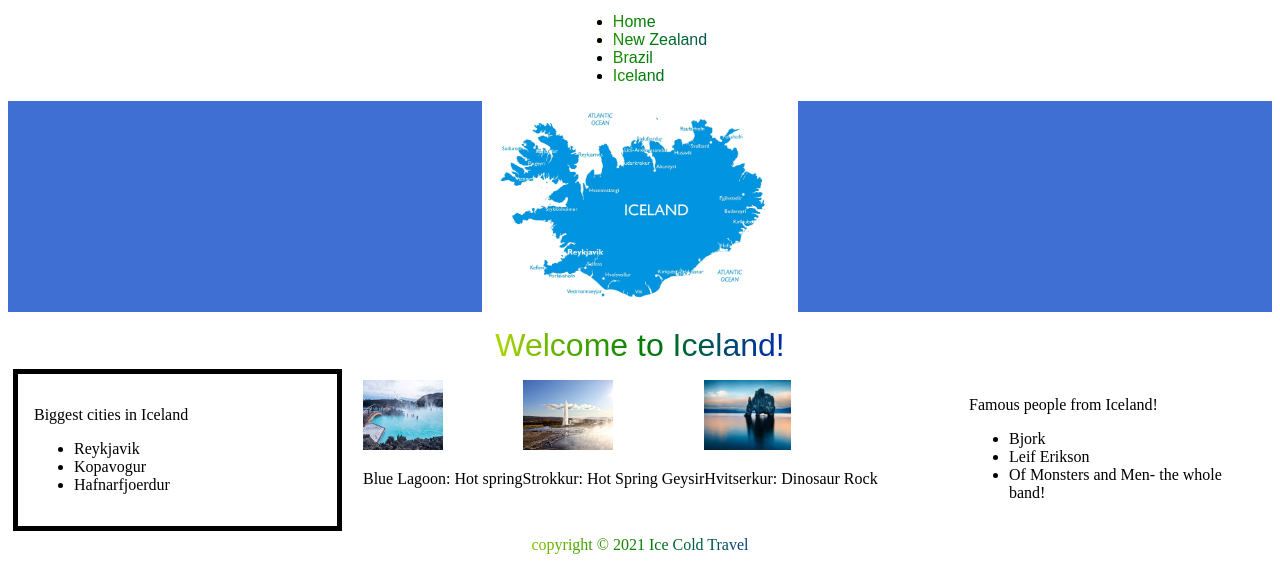
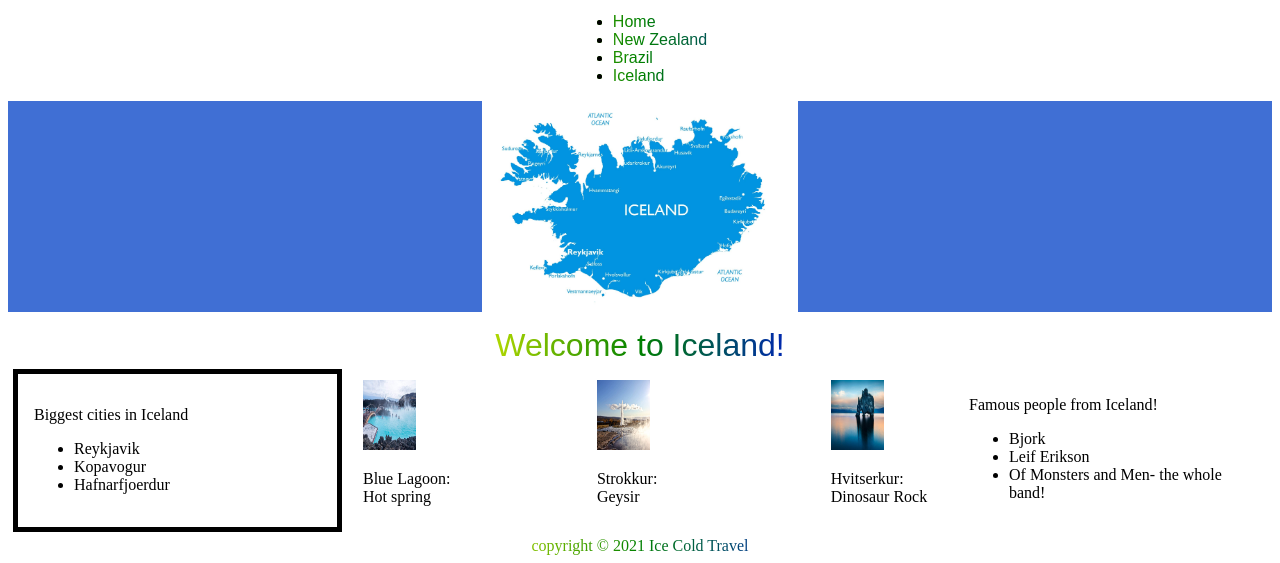
Before and after one commit to SaraHackle/hello-world-ice-cold-cornbreads, a plain HTML site: page iceland.html in a window 1280 px wide. Shown: the part 245-808 px from the top of the page. Drawn offline with Linux system fonts and the light colour scheme.

Commit message:
Iceland Page Fix

```diff
--- a/iceland.html
+++ b/iceland.html
@@ -39,16 +39,16 @@
         </section>
         <section class="landmarks">
             <div>
-                <img class="landmark-pics" src="images/blue-lagoon.jpg" alt="christ the redeemer" height="100" width="160">
-                <p>Blue Lagoon: Hot spring</p>
+                <img class="landmark-pics" src="images/blue-lagoon.jpg" alt="blue lagoon" height="1214" width="1820">
+                <p>Blue Lagoon: <br/>Hot spring</p>
             </div>
             <div>
-                <img class="landmark-pics" src="images/Strokkur-hot-spring.jpg" alt="christ the redeemer" height="100" width="160">
-                <p>Strokkur: Hot Spring Geysir</p>
+                <img class="landmark-pics" src="images/Strokkur-hot-spring.jpg" alt="strokkur" height="867" width="1300">
+                <p>Strokkur: <br/>  Geysir</p>
             </div>
             <div>
-                <img class="landmark-pics" src="images/hvitserkur-northiceland.jpg" alt="christ the redeemer" height="100" width="160">
-                <p>Hvitserkur: Dinosaur Rock</p>
+                <img class="landmark-pics" src="images/hvitserkur-northiceland.jpg" alt="hvitserkur" height="664" width="1000">
+                <p>Hvitserkur:<br/> Dinosaur Rock</p>
             </div>
         </section>
         <section class="people">
--- a/main.css
+++ b/main.css
@@ -57,6 +57,7 @@ footer {
     display: flex;
     flex: 2;
     padding: 1em;
+    justify-content: space-between;
 }
 
 .landmark-pics {
```
